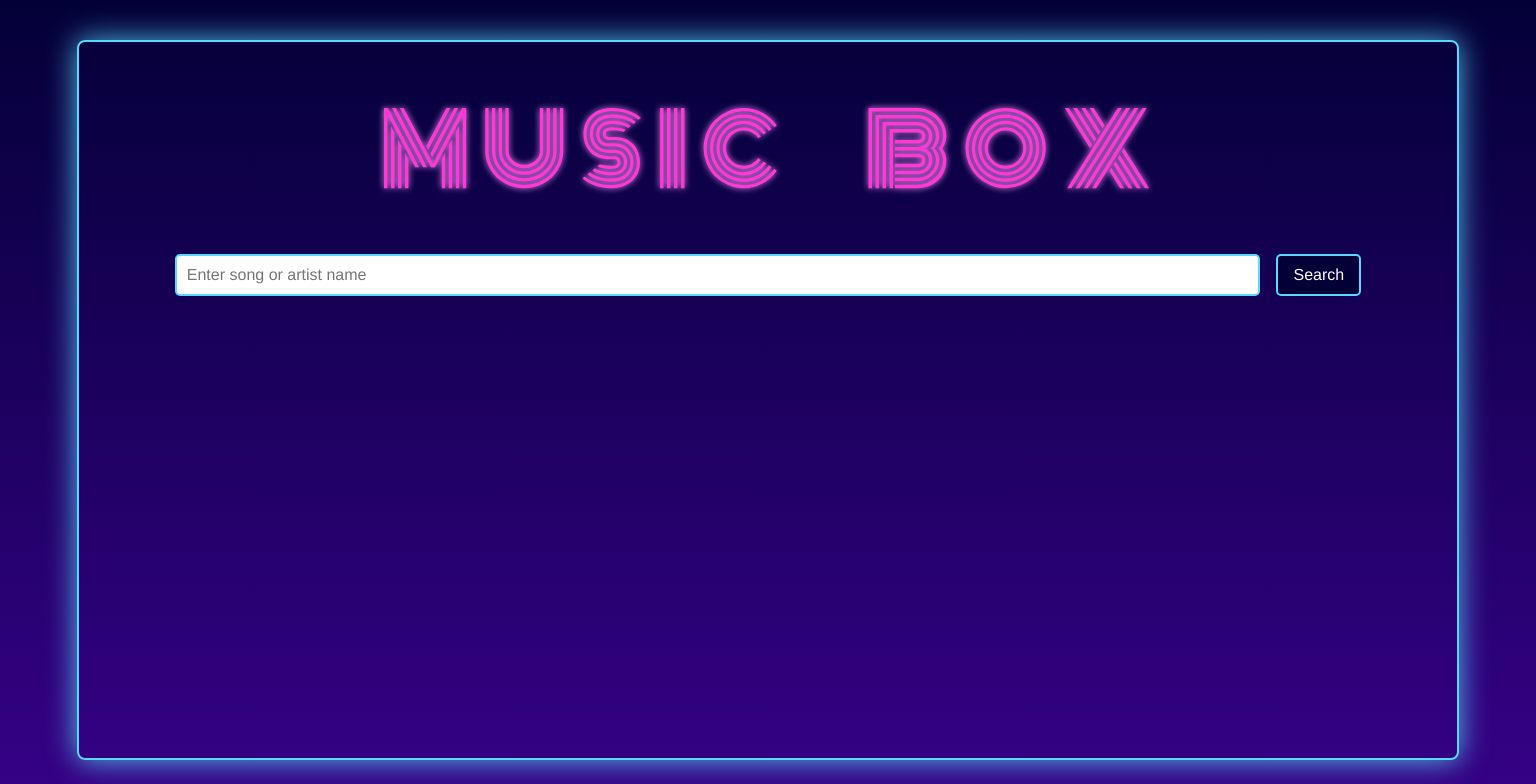
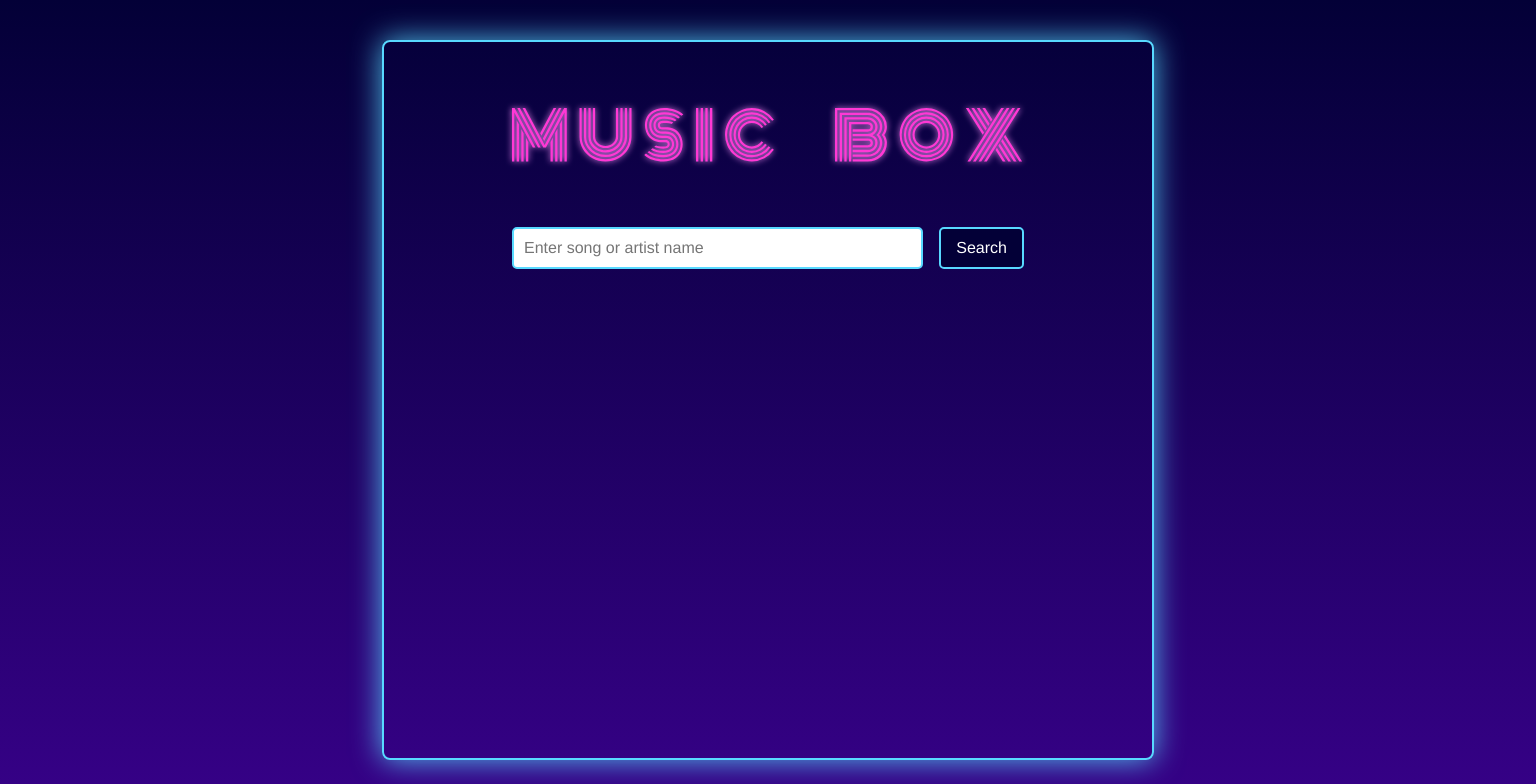
Before and after one commit to avreally/music-box, a React (Create React App) app in the folder client/: page / in a window 1536 px wide. Shown: the top 784 px of the page. Built offline with nearby package versions, Linux system fonts and the light colour scheme.

Commit message:
Layout and button style fixes

```diff
--- a/client/src/components/Button/styles.css
+++ b/client/src/components/Button/styles.css
@@ -22,7 +22,7 @@
 }
 
 @media (min-width: 640px) {
-  .button {
+  .searchButton {
     width: auto;
   }
 }
--- a/client/src/components/SongTitleAndName/styles.css
+++ b/client/src/components/SongTitleAndName/styles.css
@@ -16,6 +16,12 @@
   font-size: 1rem;
 }
 
+@media (min-width: 640px) {
+  .songTitleAndNameContainer {
+    width: 50%;
+  }
+}
+
 @media (min-width: 1024px) {
   .songTitle {
     font-size: 2rem;
--- a/client/src/index.css
+++ b/client/src/index.css
@@ -42,7 +42,6 @@ body {
   display: flex;
   flex-direction: column;
   height: 90%;
-  width: 90%;
   overflow: auto;
   justify-content: flex-start;
   align-items: center;
@@ -56,9 +55,8 @@ body {
   flex-direction: column;
   align-items: center;
   gap: 2.5rem;
-  width: 100%;
+  width: 80vw;
   padding: 2.5rem;
-  overflow: hidden;
 }
 
 .heading {
@@ -72,7 +70,6 @@ body {
   align-items: center;
   gap: 1.5rem;
   width: 100%;
-  padding-bottom: 2rem;
 }
 
 .loadingText {
@@ -83,7 +80,20 @@ body {
 
 @media (min-width: 1024px) {
   .container {
-    padding: 4rem 6rem 0;
+    width: 60vw;
+    padding: 4rem;
     gap: 4rem;
   }
+
+  .resultContainer {
+    gap: 2.5rem;
+  }
 }
+
+@media (min-width: 1440px) {
+  .container {
+    width: 50vw;
+    padding-left: 8rem;
+    padding-right: 8rem;
+  }
+}
```
